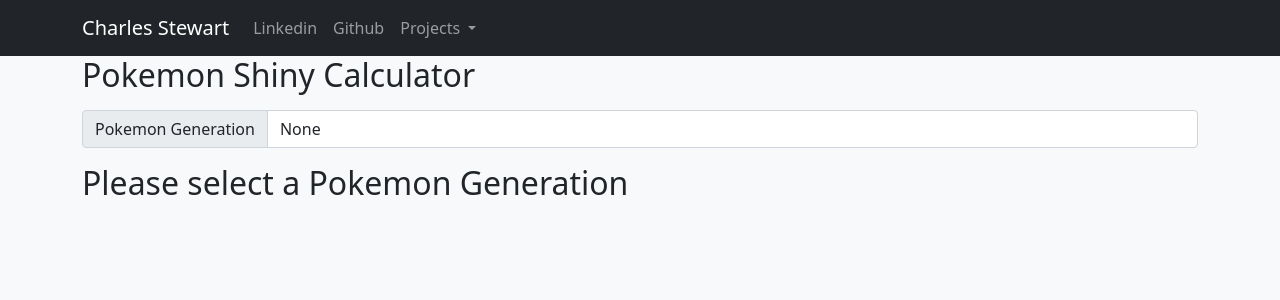
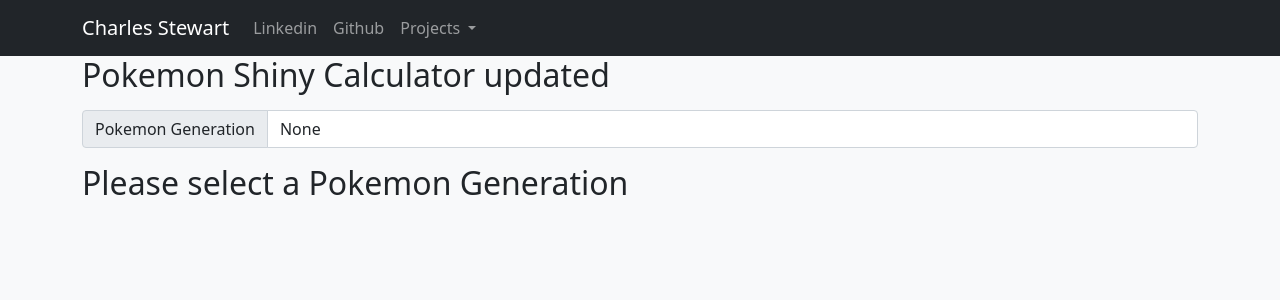
Before and after one commit to cstewart2010/shiny-calculator, a React (Create React App) app: page / in a window 1280 px wide. Shown: the top 300 px of the page. Built offline with nearby package versions, Linux system fonts and the light colour scheme.

Commit message:
testing changes

```diff
--- a/src/App.tsx
+++ b/src/App.tsx
@@ -20,7 +20,7 @@ function App() {
   }
   return (
     <div className="container">
-      <h2>Pokemon Shiny Calculator</h2>
+      <h2>Pokemon Shiny Calculator updated</h2>
       <GenPicker generation={generation} onChange={e => update(e.target.value)} />
       <Counter generation={generation} />
     </div>
```
